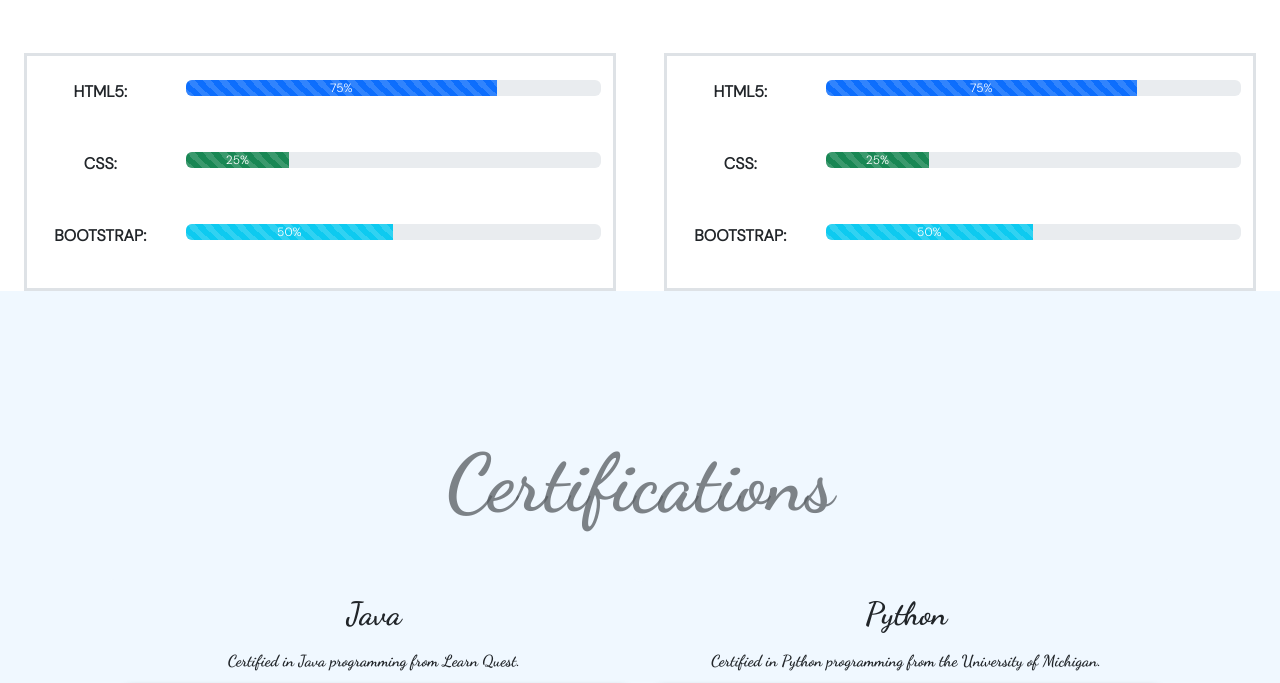
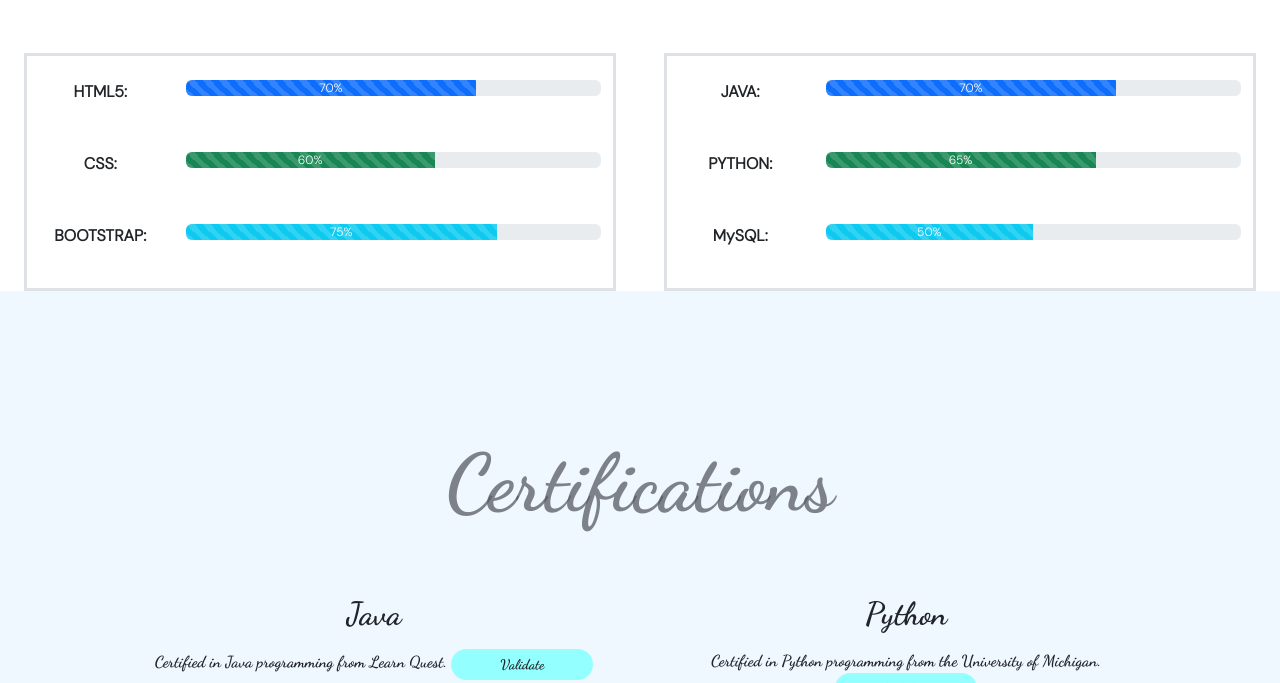
Before and after one commit to rex-Charanjit-singh/personal-portfolio-v0.1.github.io, a plain HTML site: page index.html in a window 1280 px wide. Shown: the part 1013-1696 px from the top of the page. Drawn offline with nearby package versions, Linux system fonts and the light colour scheme; a web font is replaced by a local one.

Commit message:
validate botton added to certificates

```diff
--- a/index.html
+++ b/index.html
@@ -200,12 +200,12 @@
                 <div
                   class="progress-bar progress-bar-striped progress-bar-animated"
                   role="progressbar"
-                  aria-valuenow="75"
+                  aria-valuenow="70"
                   aria-valuemin="0"
                   aria-valuemax="100"
-                  style="width: 75%"
+                  style="width: 70%"
                 >
-                  75%
+                  70%
                 </div>
               </div>
             </dd>
@@ -215,12 +215,12 @@
                 <div
                   class="progress-bar progress-bar-striped bg-success progress-bar-animated"
                   role="progressbar"
-                  style="width: 25%"
-                  aria-valuenow="25"
+                  style="width: 60%"
+                  aria-valuenow="60"
                   aria-valuemin="0"
                   aria-valuemax="100"
                 >
-                  25%
+                  60%
                 </div>
               </div>
             </dd>
@@ -230,12 +230,12 @@
                 <div
                   class="progress-bar progress-bar-striped bg-info progress-bar-animated"
                   role="progressbar"
-                  style="width: 50%"
-                  aria-valuenow="50"
+                  style="width: 75%"
+                  aria-valuenow="75"
                   aria-valuemin="0"
                   aria-valuemax="100"
                 >
-                  50%
+                  75%
                 </div>
               </div>
             </dd>
@@ -243,37 +243,37 @@
         </div>
         <div class="col-lg mx-0 mx-lg-4 border border-3">
           <dl class="row">
-            <dt class="col-sm-3 my-2 my-lg-4 text-center">HTML5:</dt>
+            <dt class="col-sm-3 my-2 my-lg-4 text-center">JAVA:</dt>
             <dd class="col-sm-9 my-2 my-lg-4">
               <div class="progress">
                 <div
                   class="progress-bar progress-bar-striped progress-bar-animated"
                   role="progressbar"
-                  aria-valuenow="75"
+                  aria-valuenow="70"
                   aria-valuemin="0"
                   aria-valuemax="100"
-                  style="width: 75%"
+                  style="width: 70%"
                 >
-                  75%
+                  70%
                 </div>
               </div>
             </dd>
-            <dt class="col-sm-3 my-2 my-lg-4 text-center">CSS:</dt>
+            <dt class="col-sm-3 my-2 my-lg-4 text-center">PYTHON:</dt>
             <dd class="col-sm-9 my-2 my-lg-4">
               <div class="progress">
                 <div
                   class="progress-bar progress-bar-striped bg-success progress-bar-animated"
                   role="progressbar"
-                  style="width: 25%"
-                  aria-valuenow="25"
+                  style="width: 65%"
+                  aria-valuenow="65"
                   aria-valuemin="0"
                   aria-valuemax="100"
                 >
-                  25%
+                  65%
                 </div>
               </div>
             </dd>
-            <dt class="col-sm-3 my-2 my-lg-4 text-center">BOOTSTRAP:</dt>
+            <dt class="col-sm-3 my-2 my-lg-4 text-center">MySQL:</dt>
             <dd class="col-sm-9 my-2 my-lg-4">
               <div class="progress">
                 <div
@@ -341,6 +341,9 @@
               <h5 class="card-title fs-2 pb-2">Java</h5>
               <p class="card-text">
                 Certified in Java programming from Learn Quest.
+                <a href="https://coursera.org/verify/YACQNHPLX3EG" target="_blank" class="btn btn-sm round btn-lg px-3 px-lg-5 py-1" style="background-color: #93ffff"
+                >Validate</a
+              >
               </p>
               <img
                 src="images/Introduction to java _page-0001.jpg"
@@ -357,6 +360,9 @@
               <h5 class="card-title fs-2 pb-2">Python</h5>
               <p class="card-text">
                 Certified in Python programming from the University of Michigan.
+                <a href="https://coursera.org/verify/66BKXYTYNPY4" target="_blank" class="btn btn-sm round btn-lg px-3 px-lg-5 py-1" style="background-color: #93ffff"
+                >Validate</a
+              >
               </p>
               <img
                 src="images/python certificate_page-0001.jpg"
@@ -374,6 +380,9 @@
               <p class="card-text">
                 Certified in Ethical Hacking by NPTEL, showcasing cybersecurity
                 expertise.
+                <a href="https://internalapp.nptel.ac.in/noc/Ecertificate/?q=NPTEL23CS44S6301005904243532" target="_blank" class="btn btn-sm round btn-lg px-3 px-lg-5 py-1" style="background-color: #93ffff"
+                >Validate</a
+              >
               </p>
               <img
                 src="images/Ethical Hacking.jpg"
@@ -390,6 +399,9 @@
               <h5 class="card-title fs-2 pb-2">Java</h5>
               <p class="card-text">
                 Certified in Java programming from Coding Ninjas.
+                <a href="https://certificate.codingninjas.com/verify/2d67b07e459e2852" target="_blank" class="btn btn-sm round btn-lg px-3 px-lg-5 py-1" style="background-color: #93ffff"
+                >Validate</a
+              >
               </p>
               <img
                 src="images/Picsart_23-07-20_20-41-34-118.png"
```
Also changed, not shown: images/mechine.png, images/portfolio.png.
